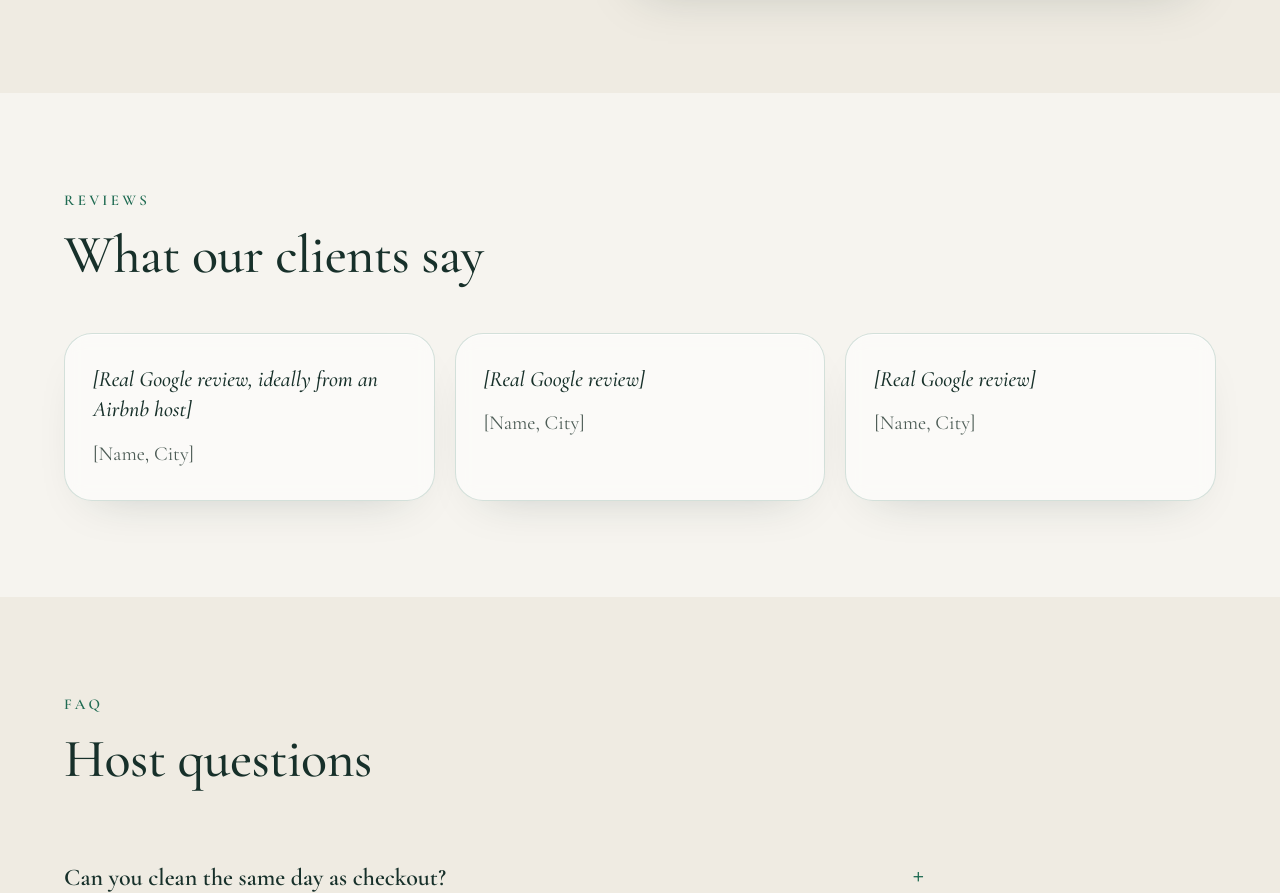
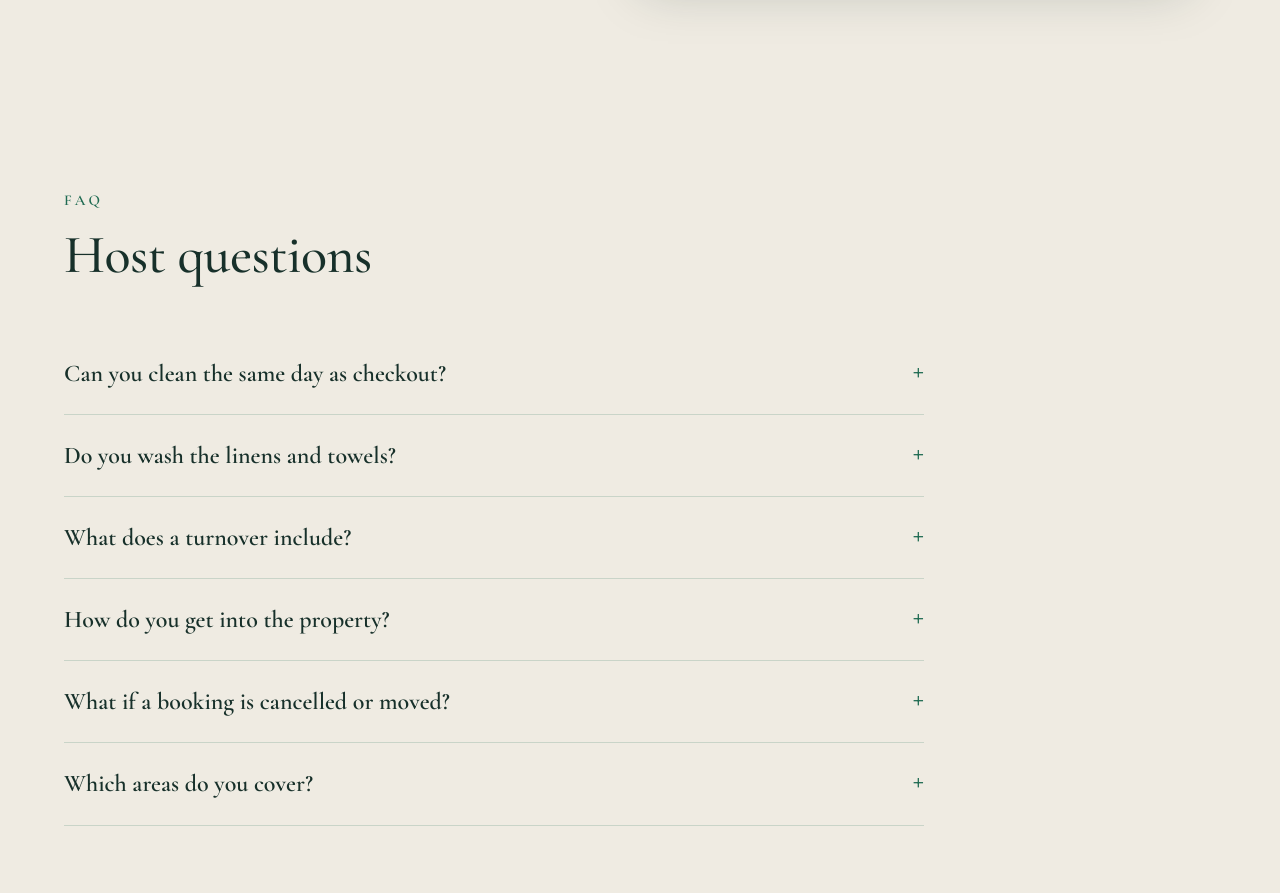
Before and after one commit to pilar-mkt/glowing-airbnb-preview, a plain HTML site: page index.html in a window 1280 px wide. Shown: the part 3755-4648 px from the top of the page. Drawn offline with nearby package versions, Linux system fonts and the light colour scheme.

Commit message:
Remove reviews section until new reviews come in
Co-Authored-By: Claude Opus 5.5 <noreply@anthropic.com>
Claude-Session: https://claude.ai/code/session_01Y7V5ZCt7YbZZ8hPJNu5S1G

```diff
--- a/index.html
+++ b/index.html
@@ -392,30 +392,6 @@
     </div>
   </section>
 
-  <!-- 7. REVIEWS -->
-  <section>
-    <div class="wrap">
-      <div class="section-head reveal">
-        <p class="eyebrow">Reviews</p>
-        <h2>What our clients say</h2>
-      </div>
-      <div class="reviews">
-        <div class="glass review reveal">
-          <blockquote>[Real Google review, ideally from an Airbnb host]</blockquote>
-          <p class="muted">[Name, City]</p>
-        </div>
-        <div class="glass review reveal">
-          <blockquote>[Real Google review]</blockquote>
-          <p class="muted">[Name, City]</p>
-        </div>
-        <div class="glass review reveal">
-          <blockquote>[Real Google review]</blockquote>
-          <p class="muted">[Name, City]</p>
-        </div>
-      </div>
-    </div>
-  </section>
-
   <!-- 8. FAQ -->
   <section class="alt">
     <div class="wrap">
```
